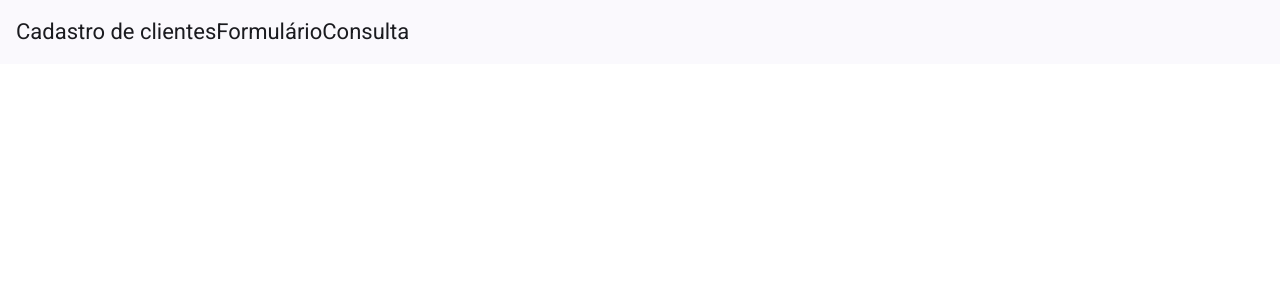
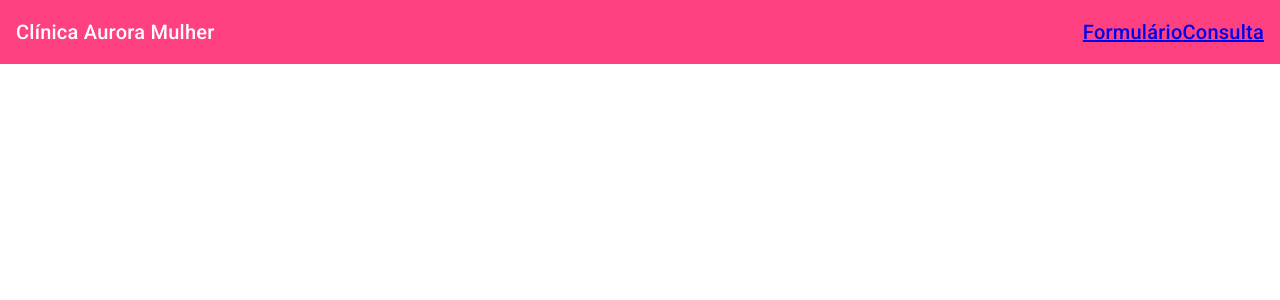
Before and after one commit to BrenoAissa/crud-angular-material, an Angular app: page / in a window 1280 px wide. Shown: the top 300 px of the page. Built offline with nearby package versions, Linux system fonts and the light colour scheme.

Commit message:
feat: create route for registration and search pages

```diff
--- a/angular.json
+++ b/angular.json
@@ -32,7 +32,7 @@
               }
             ],
             "styles": [
-              "@angular/material/prebuilt-themes/azure-blue.css",
+              "@angular/material/prebuilt-themes/indigo-pink.css",
               "src/styles.scss"
             ],
             "scripts": []
--- a/src/app/app.component.html
+++ b/src/app/app.component.html
@@ -1,7 +1,7 @@
-<mat-toolbar color="secondary">
-  <span>Cadastro de clientes</span>
+<mat-toolbar color="accent">
+  <span>Clínica Aurora Mulher</span>
   <span class="spacer"></span>
-  <a>Formulário</a>
-  <a>Consulta</a>
+  <a routerLink="/cadastro">Formulário</a>
+  <a routerLink="/consulta">Consulta</a>
 </mat-toolbar>
 <router-outlet></router-outlet>
--- a/src/app/app.component.scss
+++ b/src/app/app.component.scss
@@ -0,0 +1,3 @@
+.spacer{
+    flex: 1 1 auto;
+}
--- a/src/app/app.component.ts
+++ b/src/app/app.component.ts
@@ -1,10 +1,11 @@
 import { Component } from '@angular/core';
-import { RouterOutlet } from '@angular/router';
+import { RouterOutlet, RouterLink } from '@angular/router';
 import { MatToolbarModule } from '@angular/material/toolbar'
+import { MatIconModule } from '@angular/material/icon'
 
 @Component({
   selector: 'app-root',
-  imports: [RouterOutlet, MatToolbarModule],
+  imports: [RouterOutlet, RouterLink, MatToolbarModule, MatIconModule],
   templateUrl: './app.component.html',
   styleUrl: './app.component.scss'
 })
```
